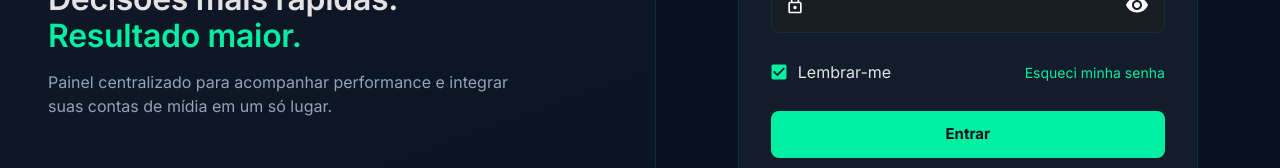
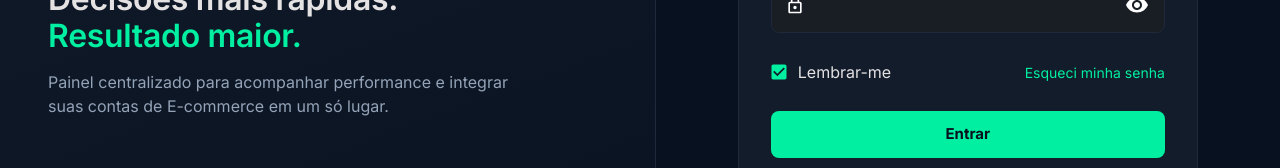
Before and after one commit to profitcore-repo/profitcore-frontend, a React (Vite) app: page /login in a window 1280 px wide. Shown: the part 364-532 px from the top of the page. Built offline with nearby package versions, Linux system fonts and the light colour scheme.

Commit message:
fix: text login fix

```diff
--- a/src/components/layout/AuthLayout.tsx
+++ b/src/components/layout/AuthLayout.tsx
@@ -89,7 +89,7 @@ function BrandPanel() {
         </Typography>
         <Typography sx={{ color: 'text.secondary', fontSize: 16 }}>
           Painel centralizado para acompanhar performance e integrar suas contas
-          de mídia em um só lugar.
+          de E-commerce em um só lugar.
         </Typography>
       </Stack>
 
```
